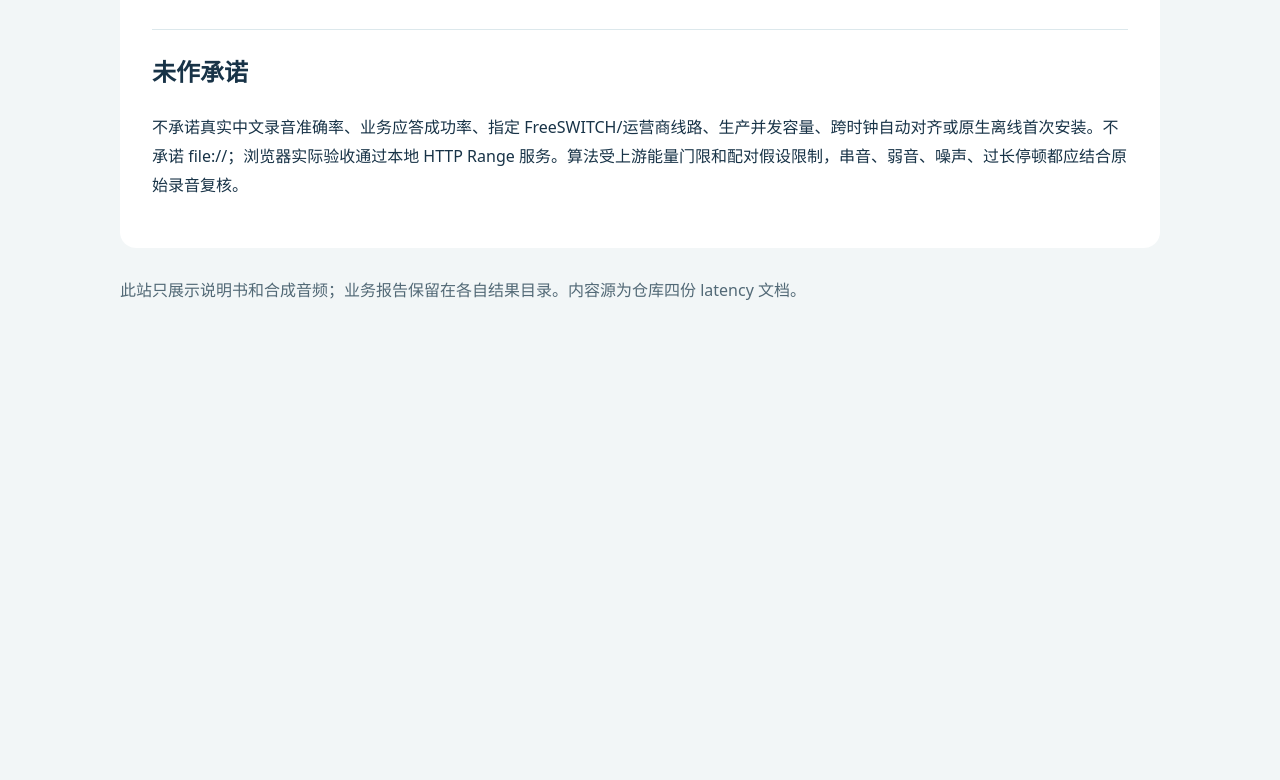
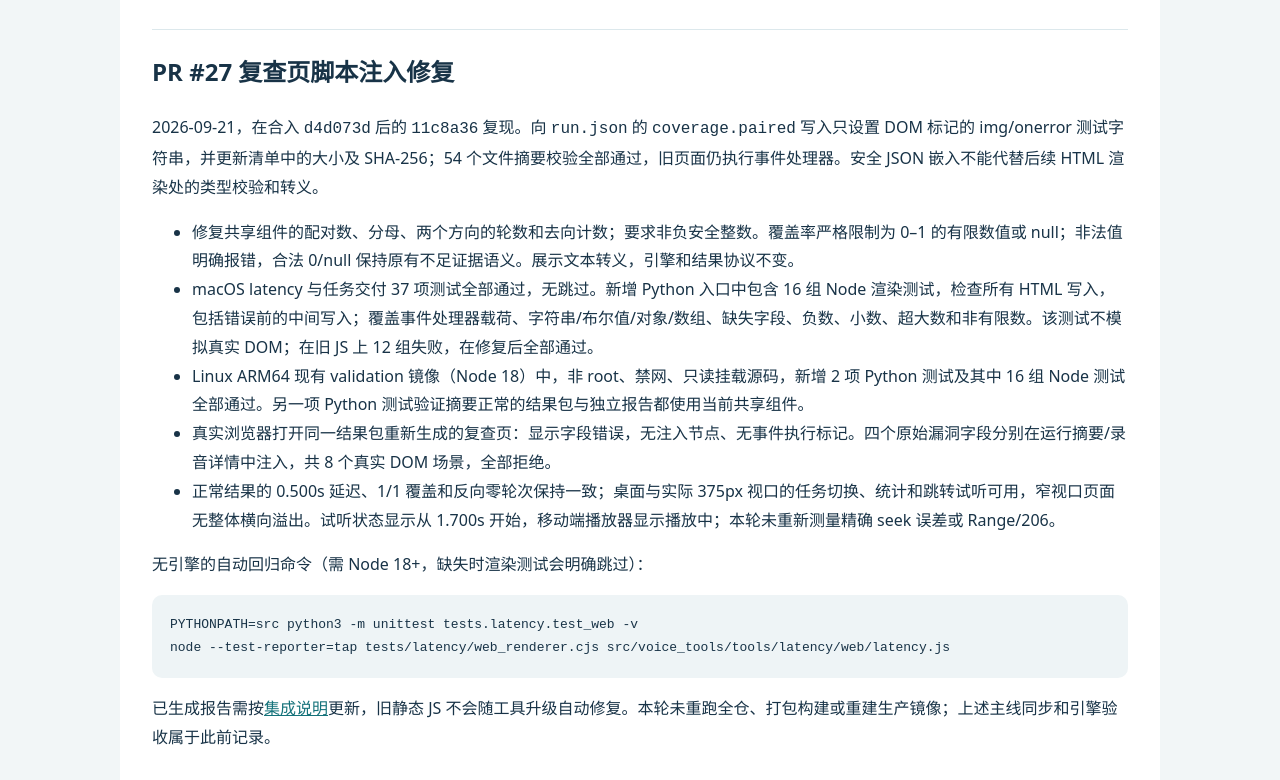
Before and after one commit to lovezhl456/voice_tools, a plain HTML site: page docs/latency-site/latency-validation.html in a window 1280 px wide. Shown: the part 4072-4852 px from the top of the page. Before the commit the page ends 4396 px from the top, so only its background shows below. Drawn offline with Linux system fonts and the light colour scheme.

Commit message:
docs(latency): publish report injection fix and validation record

```diff
--- a/docs/latency-site/latency-validation.html
+++ b/docs/latency-site/latency-validation.html
@@ -3,7 +3,7 @@
 <h2>固定来源与环境</h2>
 <ul>
 <li>主线冻结：<code>92ad27f</code>，已合入 benchmark PR #25。独立工作树 <code>feat/v0.15.1-latency</code>，保留并行 0.14.1 工作；最终收尾再次 fetch 主线仍为该提交。</li>
-<li>上游提交、归档、补丁摘要以 <a href="https://github.com/lovezhl456/voice_tools/blob/1f26ab951091441b32a3cdeacb9d6f955a7957fa/src/voice_tools/tools/latency/resources/manifest.json">包内 manifest</a> 为准，当前补丁版本 2。原始源码和普通样本对照使用相同固定提交。</li>
+<li>上游提交、归档、补丁摘要以 <a href="https://github.com/lovezhl456/voice_tools/blob/1e9f1c82ed8e0ec7bdf9dc111d0f18353bdc7247/src/voice_tools/tools/latency/resources/manifest.json">包内 manifest</a> 为准，当前补丁版本 2。原始源码和普通样本对照使用相同固定提交。</li>
 <li>macOS ARM64：主 CLI Python 3.9.6；外部引擎 Python 3.12.14 / NumPy 2.2.6。</li>
 <li>Linux：Docker 的 ARM64 原生虚拟化，Python 3.11，非 root 10001:10001；专用镜像基于原任务镜像 0.13.1。未验证物理 Linux、Intel Mac、Linux amd64 或 amd64 模拟性能。</li>
 <li>Linux 全仓测试使用另建的 validation 镜像补齐既有测试需要的 Node、procps、tcpdump；这些不是 latency 业务运行依赖，不放进生产镜像。</li>
@@ -170,6 +170,20 @@ MARKED_MODULE=/absolute/path/to/marked/lib/marked.esm.js node scripts/build_late
 <li>浏览器实测同一结果包的 gaps iframe 标注页、benchmark 时间轴和 latency 报告均能加载；三个入口实际试听分别观测到 1.206s、0.313s、1.846s 且正在播放。390px 移动端总览、步骤切换、latency 跳转正常，控制台无错误。</li>
 <li>本轮只增加兼容测试并解决合并冲突；引擎补丁及摘要仍为 2，不需因为主线同步再创建新的引擎前缀。未重新测量 3600s 性能或生产容量。</li>
 </ul>
+<h2>PR #27 复查页脚本注入修复</h2>
+<p>2026-09-21，在合入 <code>d4d073d</code> 后的 <code>11c8a36</code> 复现。向 <code>run.json</code> 的 <code>coverage.paired</code> 写入只设置 DOM 标记的 img/onerror 测试字符串，并更新清单中的大小及 SHA-256；54 个文件摘要校验全部通过，旧页面仍执行事件处理器。安全 JSON 嵌入不能代替后续 HTML 渲染处的类型校验和转义。</p>
+<ul>
+<li>修复共享组件的配对数、分母、两个方向的轮数和去向计数；要求非负安全整数。覆盖率严格限制为 0–1 的有限数值或 null；非法值明确报错，合法 0/null 保持原有不足证据语义。展示文本转义，引擎和结果协议不变。</li>
+<li>macOS latency 与任务交付 37 项测试全部通过，无跳过。新增 Python 入口中包含 16 组 Node 渲染测试，检查所有 HTML 写入，包括错误前的中间写入；覆盖事件处理器载荷、字符串/布尔值/对象/数组、缺失字段、负数、小数、超大数和非有限数。该测试不模拟真实 DOM；在旧 JS 上 12 组失败，在修复后全部通过。</li>
+<li>Linux ARM64 现有 validation 镜像（Node 18）中，非 root、禁网、只读挂载源码，新增 2 项 Python 测试及其中 16 组 Node 测试全部通过。另一项 Python 测试验证摘要正常的结果包与独立报告都使用当前共享组件。</li>
+<li>真实浏览器打开同一结果包重新生成的复查页：显示字段错误，无注入节点、无事件执行标记。四个原始漏洞字段分别在运行摘要/录音详情中注入，共 8 个真实 DOM 场景，全部拒绝。</li>
+<li>正常结果的 0.500s 延迟、1/1 覆盖和反向零轮次保持一致；桌面与实际 375px 视口的任务切换、统计和跳转试听可用，窄视口页面无整体横向溢出。试听状态显示从 1.700s 开始，移动端播放器显示播放中；本轮未重新测量精确 seek 误差或 Range/206。</li>
+</ul>
+<p>无引擎的自动回归命令（需 Node 18+，缺失时渲染测试会明确跳过）：</p>
+<pre><code class="language-sh">PYTHONPATH=src python3 -m unittest tests.latency.test_web -v
+node --test-reporter=tap tests/latency/web_renderer.cjs src/voice_tools/tools/latency/web/latency.js
+</code></pre>
+<p>已生成报告需按<a href="latency-integration.html">集成说明</a>更新，旧静态 JS 不会随工具升级自动修复。本轮未重跑全仓、打包构建或重建生产镜像；上述主线同步和引擎验收属于此前记录。</p>
 <h2>未作承诺</h2>
 <p>不承诺真实中文录音准确率、业务应答成功率、指定 FreeSWITCH/运营商线路、生产并发容量、跨时钟自动对齐或原生离线首次安装。不承诺 file://；浏览器实际验收通过本地 HTTP Range 服务。算法受上游能量门限和配对假设限制，串音、弱音、噪声、过长停顿都应结合原始录音复核。</p>
 </main><footer>此站只展示说明书和合成音频；业务报告保留在各自结果目录。内容源为仓库四份 latency 文档。</footer></body></html>
```
Also changed, not shown: docs/latency-site/index.html (+1 -1 lines), docs/latency-site/latency-install.html (+2 -2 lines), docs/latency-site/latency-integration.html (+4 -2 lines), docs/latency-site/latency.html (+1 -1 lines).
